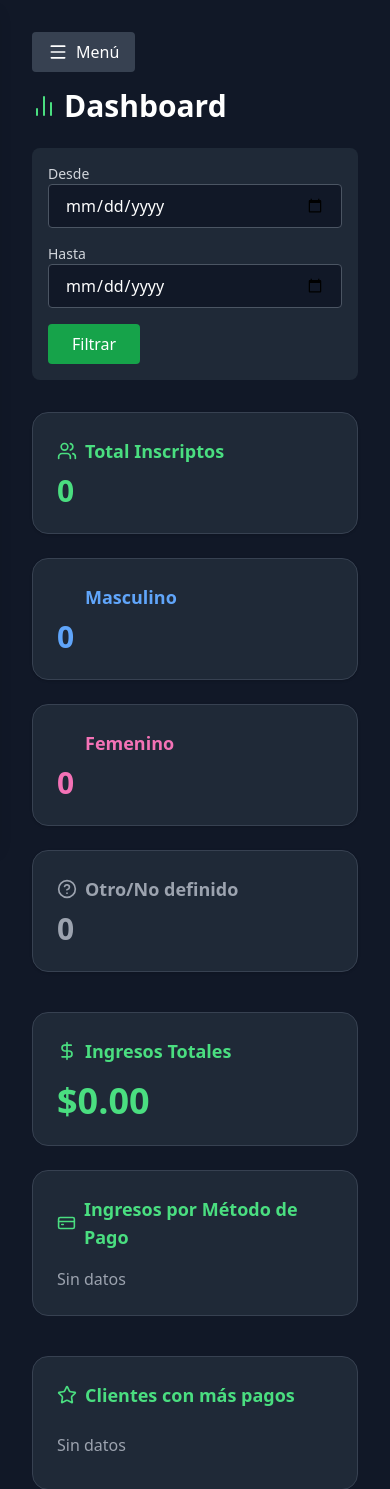
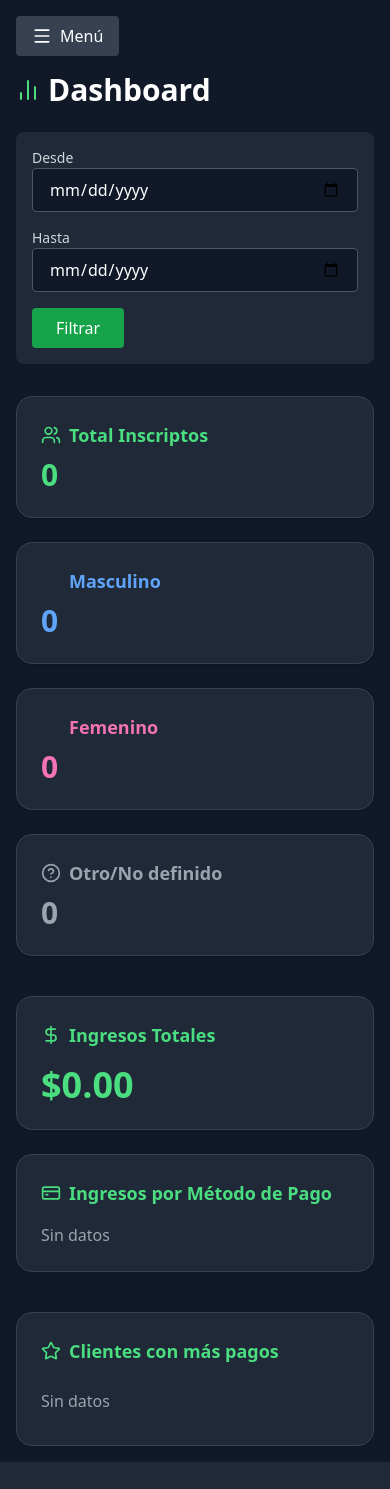
Before and after one commit to NahunMenem/NUEVOGYM, a Flask app: page /dashboard in a window 390 px wide. Shown: the top 1489 px of the page. After the commit the page ends 1462 px from the top, so only its background shows below. Run offline with Flask 3, Linux system fonts and the light colour scheme; data that the repository does not hold is empty; some libraries are stand-ins or nearby versions.

Commit message:
Update base.html3

```diff
--- a/templates/base.html
+++ b/templates/base.html
@@ -6,6 +6,7 @@
   <script src="https://cdn.tailwindcss.com"></script>
   <script src="https://unpkg.com/lucide@latest"></script>
   <style>
+    /* Animación de latido */
     @keyframes heartbeat {
       0%, 100% { transform: scale(1); }
       50% { transform: scale(1.1); }
@@ -17,54 +18,57 @@
 </head>
 <body class="bg-gray-900 text-white min-h-screen flex">
 
+  <!-- Overlay -->
+  <div id="overlay" class="fixed inset-0 bg-black bg-opacity-50 hidden md:hidden z-40" onclick="toggleSidebar()"></div>
+
   <!-- SIDEBAR -->
   <aside id="sidebar"
-         class="w-64 bg-gray-800 p-6 space-y-6 shadow-lg transition-transform duration-300
-                fixed md:static inset-y-0 left-0 z-50 md:translate-x-0 -translate-x-full">
+    class="w-64 bg-gray-800 p-6 space-y-6 shadow-lg transition-transform duration-300
+           fixed md:static inset-y-0 left-0 z-50 transform -translate-x-full md:translate-x-0">
 
-    <!-- LOGO -->
+    <!-- Logo centrado -->
     <div class="flex justify-center">
       <img src="{{ url_for('static', filename='images/logo.png') }}"
            alt="Logo"
            class="w-32 h-32 object-contain animate-heartbeat">
     </div>
 
-    <!-- NAV -->
+    <!-- Menú -->
     <nav class="space-y-3 mt-6">
-      <a href="{{ url_for('formulario_usuario') }}" class="flex items-center gap-2 px-4 py-2 rounded hover:bg-gray-700 {% if request.endpoint == 'formulario_usuario' %}bg-gray-700{% endif %}">
+      <a href="{{ url_for('formulario_usuario') }}"
+         class="flex items-center gap-2 px-4 py-2 rounded hover:bg-gray-700 {% if request.endpoint == 'formulario_usuario' %}bg-gray-700{% endif %}">
         <i data-lucide="user-plus" class="w-4 h-4"></i> Registrar Usuario
       </a>
-
-      <a href="{{ url_for('listar_usuarios') }}" class="flex items-center gap-2 px-4 py-2 rounded hover:bg-gray-700 {% if request.endpoint == 'listar_usuarios' %}bg-gray-700{% endif %}">
+      <a href="{{ url_for('listar_usuarios') }}"
+         class="flex items-center gap-2 px-4 py-2 rounded hover:bg-gray-700 {% if request.endpoint == 'listar_usuarios' %}bg-gray-700{% endif %}">
         <i data-lucide="users" class="w-4 h-4"></i> Clientes Activos
       </a>
-
-      <a href="{{ url_for('usuarios_inactivos') }}" class="flex items-center gap-2 px-4 py-2 rounded hover:bg-gray-700 {% if request.endpoint == 'usuarios_inactivos' %}bg-gray-700{% endif %}">
+      <a href="{{ url_for('usuarios_inactivos') }}"
+         class="flex items-center gap-2 px-4 py-2 rounded hover:bg-gray-700 {% if request.endpoint == 'usuarios_inactivos' %}bg-gray-700{% endif %}">
         <i data-lucide="user-x" class="w-4 h-4"></i> Usuarios Inactivos
       </a>
-
-      <a href="{{ url_for('dashboard') }}" class="block px-4 py-2 rounded hover:bg-gray-700 {% if request.endpoint == 'dashboard' %}bg-gray-700{% endif %}">
+      <a href="{{ url_for('dashboard') }}"
+         class="block px-4 py-2 rounded hover:bg-gray-700 {% if request.endpoint == 'dashboard' %}bg-gray-700{% endif %}">
         <i data-lucide="layout-dashboard" class="inline-block w-4 h-4 mr-2"></i> Dashboard
       </a>
-
-      <a href="{{ url_for('ver_transacciones') }}" class="flex items-center gap-3 px-4 py-2 hover:bg-gray-700 rounded transition">
+      <a href="{{ url_for('ver_transacciones') }}"
+         class="flex items-center gap-3 px-4 py-2 hover:bg-gray-700 rounded transition">
         <i data-lucide="credit-card" class="inline-block w-4 h-4 mr-2"></i> <span>Transacciones</span>
       </a>
-
-      <a href="{{ url_for('registros_ingreso') }}" class="flex items-center gap-3 px-4 py-2 hover:bg-gray-700 rounded transition {% if request.endpoint == 'registros_ingreso' %}bg-gray-700{% endif %}">
+      <a href="{{ url_for('registros_ingreso') }}"
+         class="flex items-center gap-3 px-4 py-2 hover:bg-gray-700 rounded transition {% if request.endpoint == 'registros_ingreso' %}bg-gray-700{% endif %}">
         <i data-lucide="clock" class="inline-block w-4 h-4 mr-2"></i> <span>Registros de Ingreso</span>
       </a>
-
-      <a href="{{ url_for('pantalla_acceso') }}" class="flex items-center gap-3 px-4 py-2 hover:bg-gray-700 rounded transition {% if request.endpoint == 'pantalla_acceso' %}bg-gray-700{% endif %}">
+      <a href="{{ url_for('pantalla_acceso') }}"
+         class="flex items-center gap-3 px-4 py-2 hover:bg-gray-700 rounded transition {% if request.endpoint == 'pantalla_acceso' %}bg-gray-700{% endif %}">
         <i data-lucide="scan-face" class="inline-block w-4 h-4 mr-2"></i> <span>Pantalla de Acceso</span>
       </a>
     </nav>
   </aside>
 
   <!-- CONTENIDO -->
-  <main class="flex-1 p-8 transition-all duration-300 w-full md:ml-64">
-
-    <!-- Botón hamburguesa solo en móvil -->
+  <main class="flex-1 p-4 md:p-8 transition-all duration-300 w-full md:ml-64">
+    <!-- Botón hamburguesa -->
     <button onclick="toggleSidebar()"
             class="mb-4 bg-gray-700 hover:bg-gray-600 text-white px-4 py-2 rounded flex items-center gap-2 md:hidden">
       <i id="toggle-icon" data-lucide="menu" class="w-5 h-5"></i>
@@ -76,12 +80,14 @@
 
   <script>
     const sidebar = document.getElementById('sidebar');
+    const overlay = document.getElementById('overlay');
     const icon = document.getElementById('toggle-icon');
 
     function toggleSidebar() {
+      const isHidden = sidebar.classList.contains("-translate-x-full");
       sidebar.classList.toggle("-translate-x-full");
-      icon.setAttribute("data-lucide",
-                        sidebar.classList.contains("-translate-x-full") ? "menu" : "x");
+      overlay.classList.toggle("hidden", !isHidden);
+      icon.setAttribute("data-lucide", isHidden ? "x" : "menu");
       lucide.createIcons();
     }
 
```
